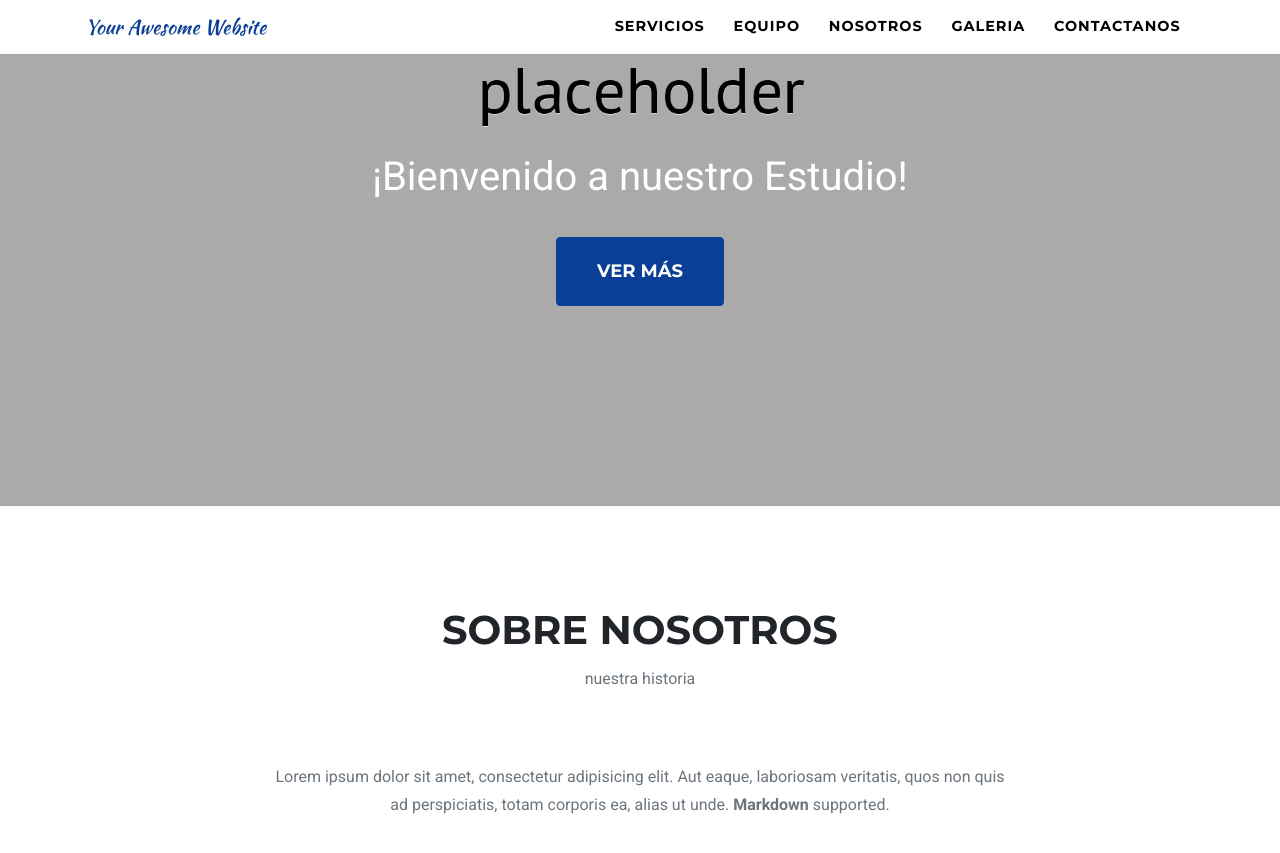
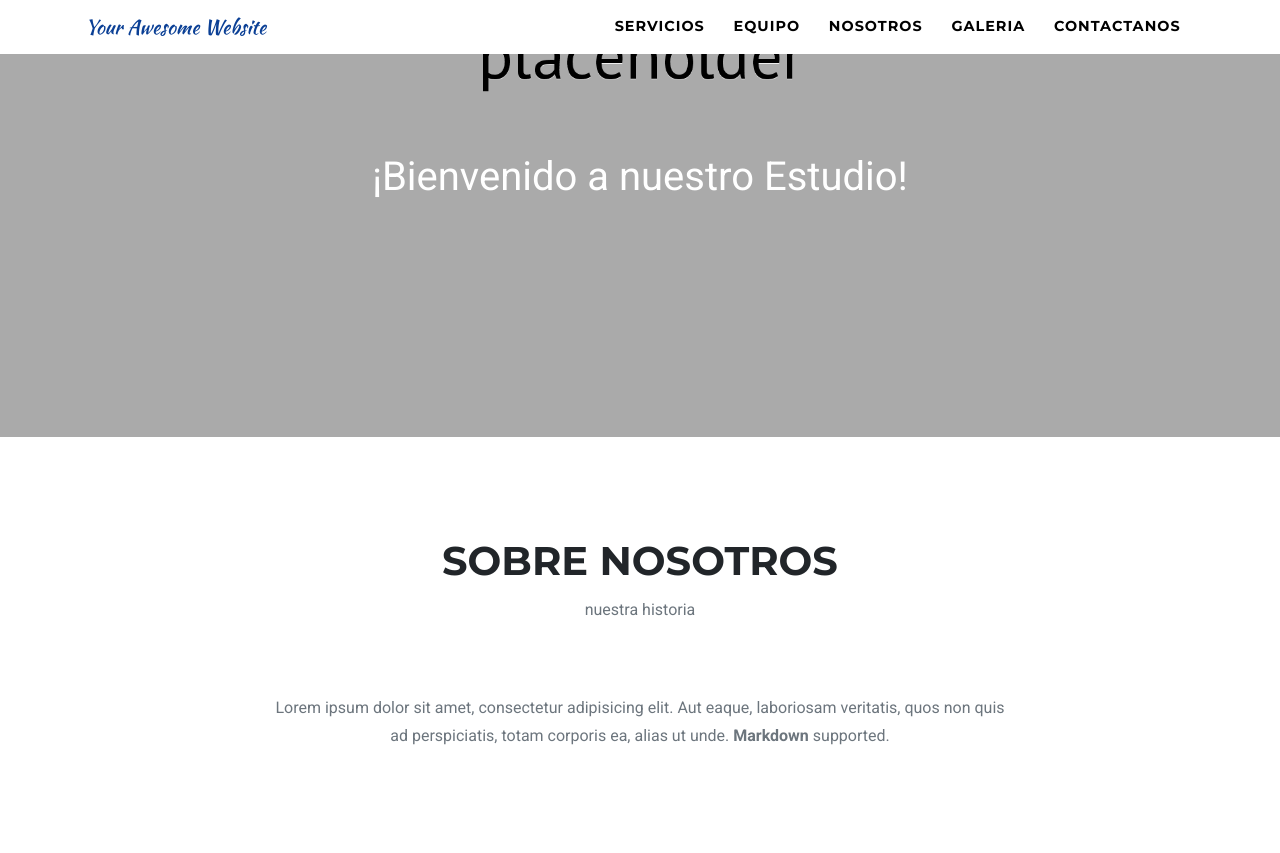
Before and after one commit to miorganizacioncbp/theme, a Jekyll site: the page built from index.md, in a window 1280 px wide and 900 px high, scrolled down 339 px. Shown: the top 853 px of the window. Built offline with Jekyll 4.4.1, drawn with Linux system fonts in a browser that asks for light colours; some web fonts are replaced.

Commit message:
chau boton

```diff
--- a/_includes/navheader.html
+++ b/_includes/navheader.html
@@ -57,9 +57,6 @@
     {%- if site.data.sitetext[site.locale].header.title -%}
         <div class="intro-lead-in">{{ site.data.sitetext[site.locale].header.title | markdownify }}</div>
 	  {%- endif -%}
-	  {%- if site.data.sitetext[site.locale].header.button -%}
-        <a class="btn btn-primary btn-xl text-uppercase js-scroll-trigger" href="{{ site.data.sitetext[site.locale].header.buttonlink }}">{{ site.data.sitetext[site.locale].header.button }}</a>
-	  {%- endif -%}
       </div>
     </div>
   </header>
@@ -73,9 +70,6 @@
 	  {%- if site.data.sitetext.header.text -%}
         <div class="intro-heading text-uppercase">{{ site.data.sitetext.header.text | markdownify }}</div>
 	  {%- endif -%}
-	  {%- if site.data.sitetext.header.button -%}
-        <a class="btn btn-primary btn-xl text-uppercase js-scroll-trigger" href="{{ site.data.sitetext.header.buttonlink }}">{{ site.data.sitetext.header.button }}</a>
-	  {%- endif -%}
       </div>
     </div>
   </header>
```
